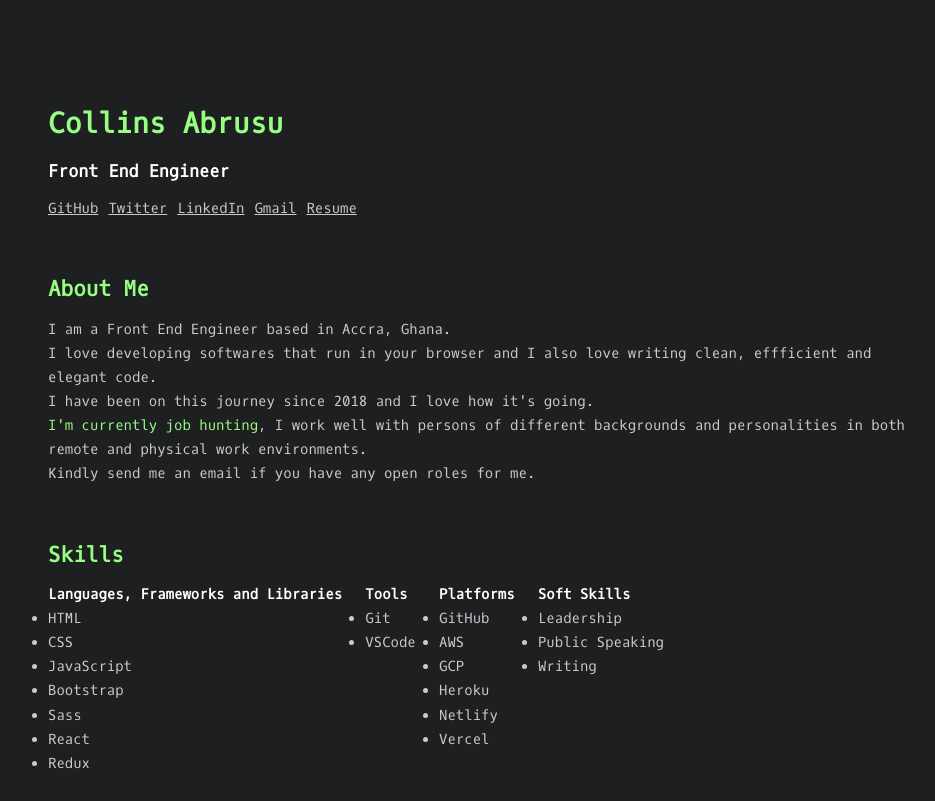
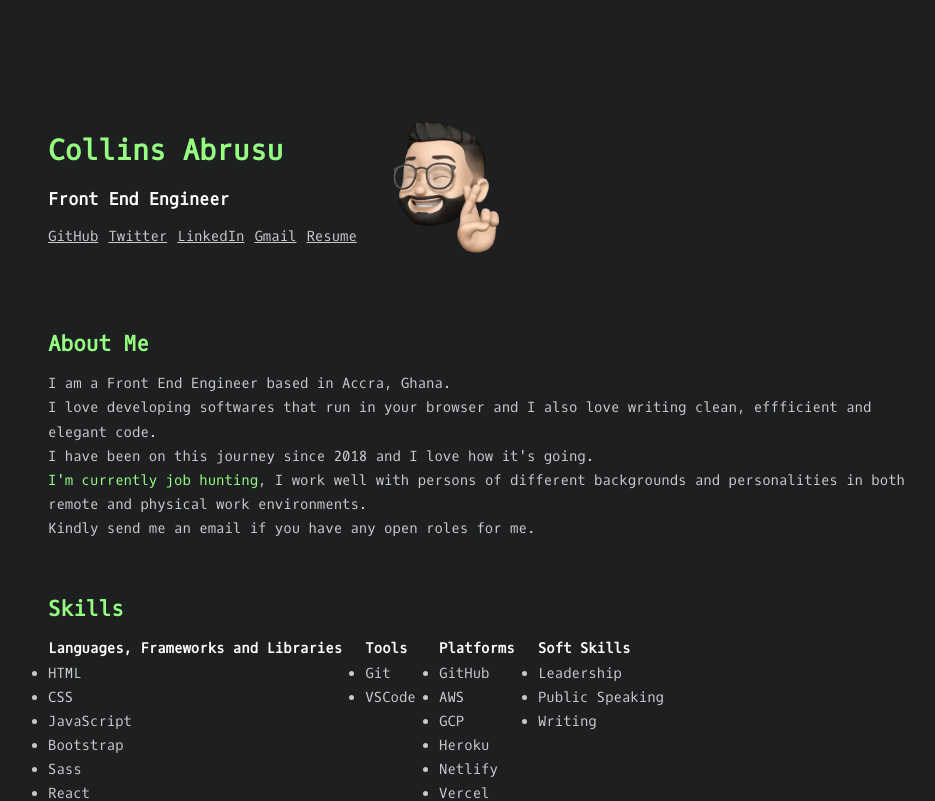
Before and after one commit to abrusu-collins/Portfolio-v7, a React (Create React App) app: page / in a window 1280 px wide. Shown: the top 801 px of the page, without its empty margins (152-1087 px from the left). Built offline with nearby package versions, Linux system fonts and the light colour scheme; the HTML template or start-up script is replaced by a standard one.

Commit message:
added an avatar

```diff
--- a/src/components/Hero.jsx
+++ b/src/components/Hero.jsx
@@ -1,15 +1,20 @@
+import avatar from "../img/avatar.webp"
 function Hero() {
     return (
         <div className="hero">
+            <div className="leftside">
             <h1 id="name">Collins Abrusu</h1>
             <h1 id="job">Front End Engineer</h1>
             <div id="links">
-                <a href="">GitHub</a>
-                <a href="">Twitter</a>
-                <a href="">LinkedIn</a>
-                <a href="">Gmail</a>
-                <a href="">Resume</a>
+                <a href="dd">GitHub</a>
+                <a href="dd">Twitter</a>
+                <a href="dd">LinkedIn</a>
+                <a href="dd">Gmail</a>
+                <a href="dd">Resume</a>
             </div>
+            </div>
+           <img src={avatar} alt="avatar" />
+
         </div>
      );
 }
--- a/src/sass/_hero.scss
+++ b/src/sass/_hero.scss
@@ -1,4 +1,9 @@
 .hero{
+    display: flex;
+    align-items: center;
+    & img{
+        width:20%;
+    }
     & #name{
     color:$standout_color;
     font-size: 28px;
--- a/src/styles/style.css
+++ b/src/styles/style.css
@@ -18,6 +18,13 @@ body {
   margin: 100px 200px;
 }
 
+.hero {
+  display: flex;
+  align-items: center;
+}
+.hero img {
+  width: 20%;
+}
 .hero #name {
   color: #96ff81;
   font-size: 28px;
```
Also changed, not shown: src/img/avatar.webp (added), src/img/wb_mockup.png (added).
